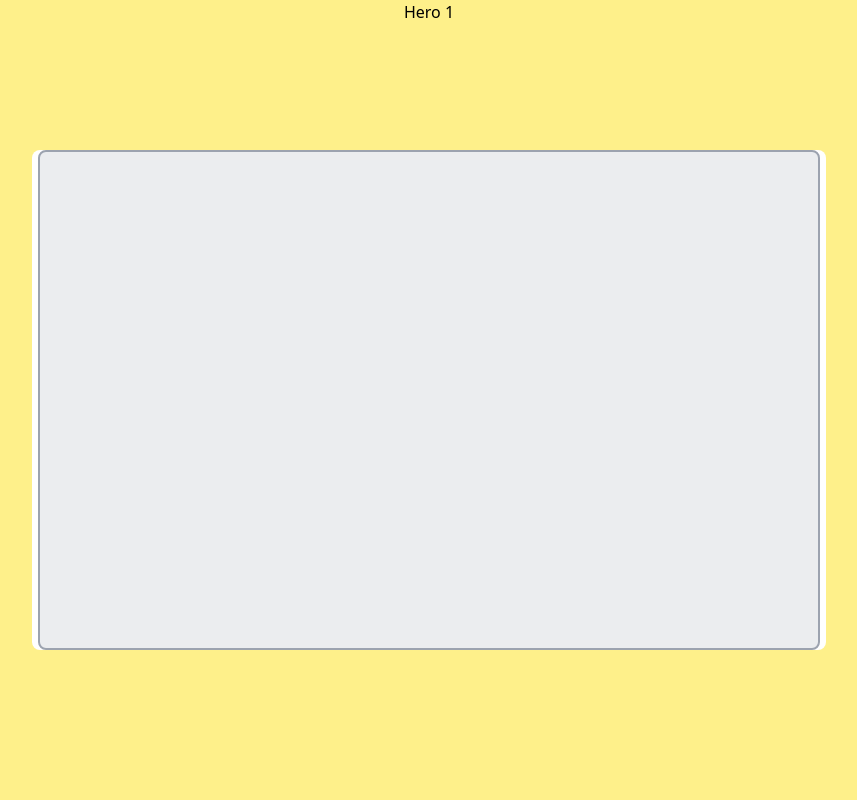
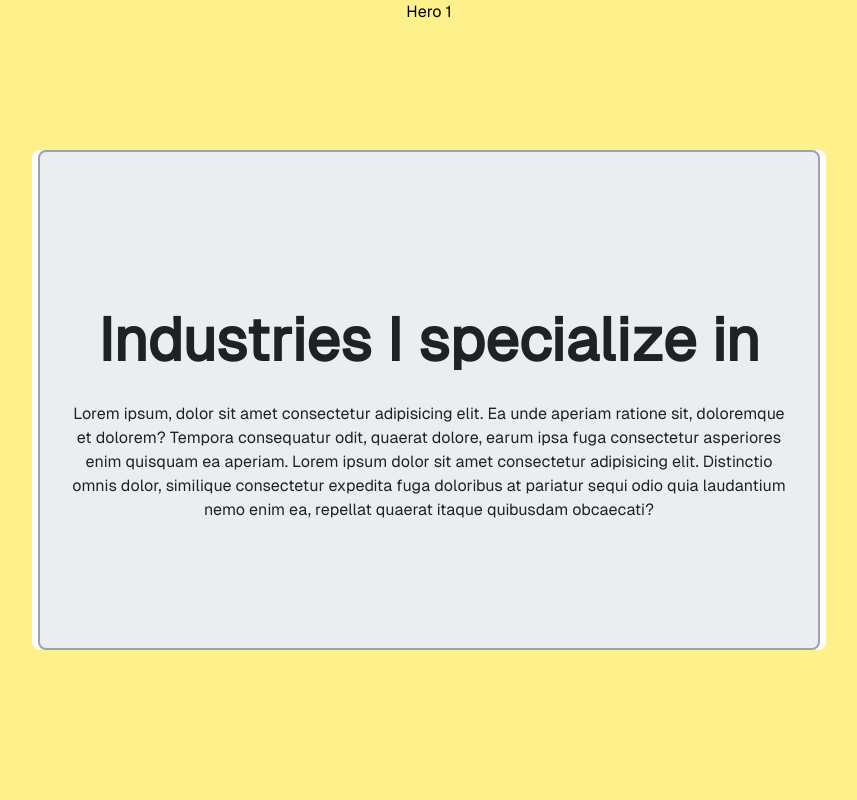
Before and after one commit to wai-lin/nguwahaung.com, a Nuxt app: page / in a window 1280 px wide. Shown: the top 800 px of the page, without its empty margins (211-1068 px from the left). Built offline with nearby package versions, Linux system fonts and the light colour scheme.

Commit message:
feat: add seo meta and geist font

```diff
--- a/app.vue
+++ b/app.vue
@@ -2,11 +2,18 @@
 useHead({
 	htmlAttrs: {
 		lang: "en",
+		class: "font-body",
 	},
 	titleTemplate(titleChunk) {
 		if (titleChunk) return `${titleChunk} - Ngu Wah Aung`;
 		return `Ngu Wah Aung`;
 	},
+	link: [
+		{
+			rel: "stylesheet",
+			href: "/geist/stylesheet.css",
+		},
+	],
 });
 </script>
 
--- /dev/null
+++ b/data/SEO.ts
@@ -0,0 +1,16 @@
+export const seoMeta = reactive({
+	title: "",
+	imageUrl: "",
+	description: "",
+});
+
+export function useSetSeoMeta() {
+	useSeoMeta({
+		title: seoMeta.title,
+		ogTitle: seoMeta.title,
+		description: seoMeta.description,
+		ogDescription: seoMeta.description,
+		ogImage: seoMeta.imageUrl,
+		twitterCard: "summary_large_image",
+	});
+}
--- a/nuxt.config.ts
+++ b/nuxt.config.ts
@@ -1,6 +1,5 @@
 // https://nuxt.com/docs/api/configuration/nuxt-config
 export default defineNuxtConfig({
-	ssr: false,
 	compatibilityDate: "2024-04-03",
 	devtools: { enabled: true },
 	modules: ["@nuxtjs/tailwindcss"],
--- a/pages/index.vue
+++ b/pages/index.vue
@@ -3,29 +3,47 @@
 		<h1 align="center">Hero 1</h1>
 
 		<div class="absolute inset-0 flex items-center justify-center gap-10">
-			<div gsap="hero-white_bg" class="absolute h-screen w-full bg-white"></div>
+			<div gsap="hero-white_bg" class="absolute h-screen w-full bg-white">
+				<div class="container mx-auto mt-40 space-y-8 px-8">
+					<h1 align="center" class="text-6xl font-black">
+						Industries I specialize in
+					</h1>
+					<p align="center">
+						Lorem ipsum, dolor sit amet consectetur adipisicing elit. Ea unde
+						aperiam ratione sit, doloremque et dolorem? Tempora consequatur
+						odit, quaerat dolore, earum ipsa fuga consectetur asperiores enim
+						quisquam ea aperiam. Lorem ipsum dolor sit amet consectetur
+						adipisicing elit. Distinctio omnis dolor, similique consectetur
+						expedita fuga doloribus at pariatur sequi odio quia laudantium nemo
+						enim ea, repellat quaerat itaque quibusdam obcaecati?
+					</p>
+				</div>
+			</div>
 
 			<div
 				gsap="hero-card_hidden"
-				class="z-10 h-[360px] w-1/5 rounded-lg bg-gray-200 opacity-100"
+				class="z-10 h-[360px] w-1/5 translate-y-40 rounded-lg bg-gray-200 opacity-100"
 			></div>
 			<div
 				gsap="hero-card"
-				class="z-10 h-[500px] w-1/5 rounded-lg border-2 border-gray-400 bg-gray-400 bg-opacity-20"
+				class="z-10 h-[400px] w-1/4 translate-y-40 rounded-lg border-2 border-gray-400 bg-gray-400 bg-opacity-20"
 			></div>
 			<div
 				gsap="hero-card_hidden"
-				class="z-10 h-[360px] w-1/5 rounded-lg bg-gray-200 opacity-100"
+				class="z-10 h-[360px] w-1/5 translate-y-40 rounded-lg bg-gray-200 opacity-100"
 			></div>
 		</div>
 	</section>
 
-	<section class="hero2 h-screen max-h-screen bg-red-300">Hero 2</section>
+	<section class="hero2 h-screen max-h-screen bg-red-300">Section 2</section>
 </template>
 
 <script setup>
 import { gsap } from "gsap";
 import { ScrollTrigger } from "gsap/ScrollTrigger";
+import { useSetSeoMeta } from "~/data/SEO";
+
+useSetSeoMeta();
 
 onMounted(() => {
 	gsap.registerPlugin(ScrollTrigger);
@@ -50,11 +68,13 @@ onMounted(() => {
 			borderRadius: "0.5rem",
 		})
 		.from(`[gsap="hero-card"]`, {
+			translateY: 0,
 			width: "75%",
+			height: "500px",
 			ease: "sine",
 		})
 		.from(`[gsap="hero-card_hidden"]`, {
-			y: "20%",
+			y: 0,
 			opacity: 0,
 			ease: "sine",
 		});
--- /dev/null
+++ b/public/geist/stylesheet.css
@@ -0,0 +1,19 @@
+@font-face {
+	font-family: "Geist";
+	src:
+		url("./Geist-Regular.woff2") format("woff2"),
+		url("./Geist-Regular.woff") format("woff");
+	font-weight: normal;
+	font-style: normal;
+	font-display: swap;
+}
+
+@font-face {
+	font-family: "Geist";
+	src:
+		url("./Geist-Regular.woff2") format("woff2"),
+		url("./Geist-Regular.woff") format("woff");
+	font-weight: normal;
+	font-style: normal;
+	font-display: swap;
+}
--- a/tailwind.config.js
+++ b/tailwind.config.js
@@ -1,7 +1,20 @@
 /** @type {import('tailwindcss').Config} */
 export default {
 	theme: {
-		extend: {},
+		extend: {
+			fontFamily: {
+				body: [
+					"Geist",
+					"ui-sans-serif",
+					"system-ui",
+					"sans-serif",
+					"Apple Color Emoji",
+					"Segoe UI Emoji",
+					"Segoe UI Symbol",
+					"Noto Color Emoji",
+				],
+			},
+		},
 	},
 	plugins: [],
 };
```
Also changed, not shown: public/geist/Geist-Regular.woff (added), public/geist/Geist-Regular.woff2 (added).
